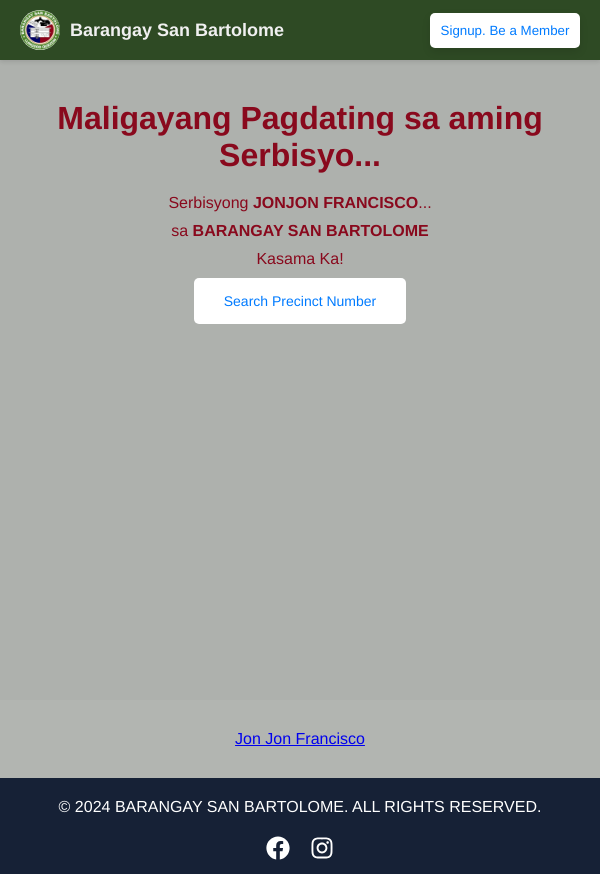
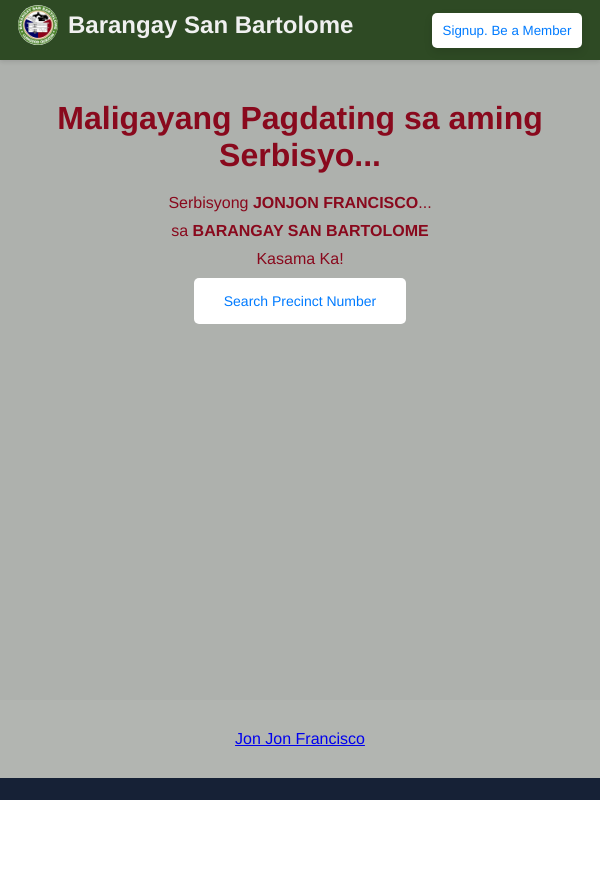
Before and after one commit to jmaesua/react-precinct-number-search, a React (Vite) app: page / in a window 600 px wide. After the commit the page ends 800 px from the top, so only its background shows below. Built offline with nearby package versions, Linux system fonts and the light colour scheme.

Commit message:
update styling on landing page

```diff
--- a/src/App.css
+++ b/src/App.css
@@ -7,6 +7,7 @@
   height: 100vh;
   z-index: 1; /* Lower than the overlay and forms */
   transition: filter 0.3s ease;
+  overflow-x: hidden;
 }
 
 /* .App.blur {
--- a/src/components/LandingPage.css
+++ b/src/components/LandingPage.css
@@ -2,6 +2,8 @@
 .landing-page {
     font-family: Arial, sans-serif;
     background-color: #f0f0f0;
+    /* width: 90%; */
+    box-sizing: border-box;
   }
 
   /* Navbar styles */
@@ -15,10 +17,11 @@
     display: flex;
     justify-content: space-between;
     align-items: center;
-    padding: 20px;
+    padding: 18px;
     background-color: #2e4a24;
     color: white;
     box-shadow: 0 2px 4px rgba(0, 0, 0, 0.1);
+
   }
 
   .logo a {
@@ -38,13 +41,14 @@
   }
 
 
-  /* .auth-buttons {
-    position: relative;
-  } */
+  .auth-buttons {
+    width: 150px;
+    /* margin-right: 8px; */
+  }
 
 
   .auth-buttons button {
-    margin-left: 10px;
+    margin-right: 40px;
     padding: 10px 10px;
     background-color: white;
     color: #007bff;
@@ -65,7 +69,7 @@
     /* left: 0; */
     background-color: #fff;
     color: #007bff;
-    padding: 10px;
+    padding: 10px 10px;
     width: 150px;
     box-shadow: 0 4px 8px rgba(0, 0, 0, 0.1);
     border-radius: 5px;
@@ -139,6 +143,7 @@
   padding: 10px;
   background-color: #162136;
   color: white;
+  /* width: 100vw; */
 }
 
 .footer p {
@@ -182,43 +187,63 @@
 
 /* Navbar */
 @media (min-width: 320px) and (max-width: 600px) {
+  .navbar {
+    width: 100%;
+    margin-right: 10px;
+  }
+
   .navbar .logo {
-    /* margin-bottom: 10px; */
-    padding: 50px 0;
+    margin-bottom: 10px;
+    padding: 20px 0;
   }
 
   .navbar .logo h2 {
-    font-size: 18px;
+    font-size: 14px;
+    padding-right: 10px;
+    /* text-align: center; */
   }
 
-  /* .auth-buttons .nav-link {
-    display: none;
+  .auth-buttons button {
+    margin-right: 10px;
   }
 
-  .auth-buttons:hover .nav-link {
+
+  /* .auth-buttons:hover .nav-link {
     display: none;
-  } */
+  }  */
 }
 
 
 /* Navbar */
 @media (min-width: 600px) and (max-width: 1024px) {
-  /* .navbar .logo {
-    margin-bottom: 10px;
-  }
-   */
-  /* .auth-buttons .nav-link {
-    display: none;
+  .navbar  {
+    width: 100%;
+    margin-right: 10px;
   }
 
-  .auth-buttons:hover .nav-link {
-    display: none;
-  } */
+  .navbar .logo {
+    margin-bottom: 10px;
+    padding: 20px 0;
+  }
+
+  .navbar .logo h2 {
+    font-size: 24px;
+    /* text-align: center; */
+  }
+
+  .auth-buttons .nav-link {
+    margin-right: 10px;
+  }
+
 }
-
 
 /* HeroSection */
 @media (min-width: 320px) and (max-width: 600px) {
+
+  .hero-section {
+    margin: auto;
+    /* width: 100%; */
+  }
   .hero-section h1 {
     font-size: 1.8rem;
   }
```
